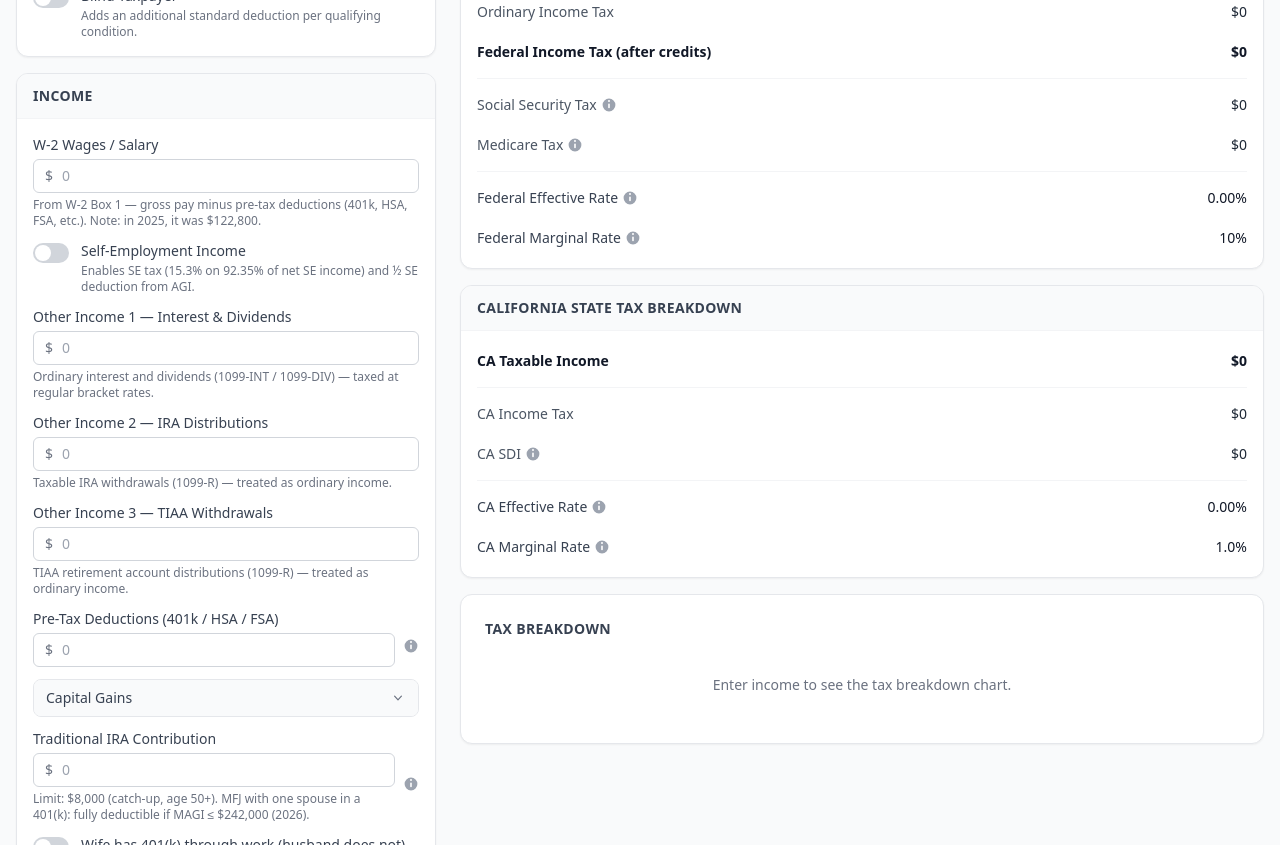
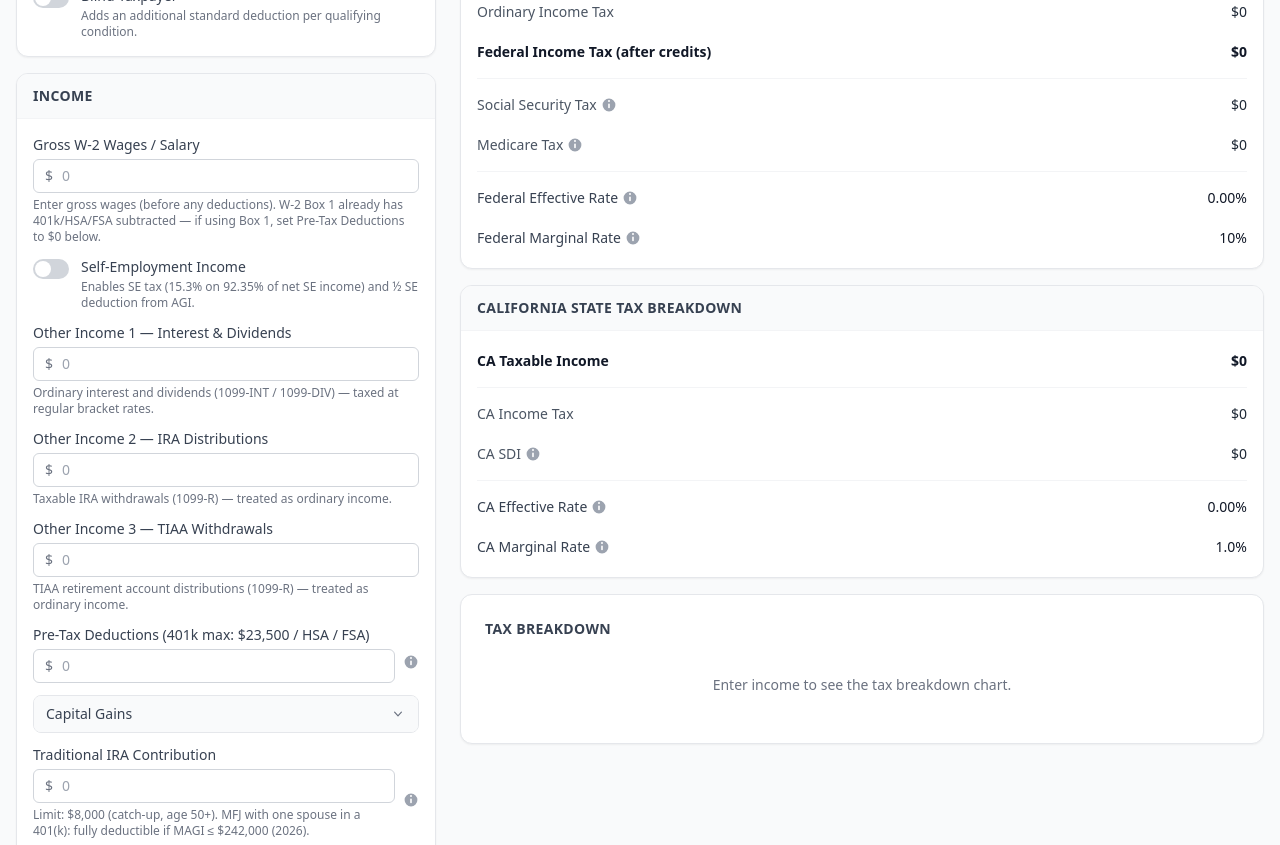
Before and after one commit to jparkley/react-spa-tax-genuis, a React (Vite) app: page / in a window 1280 px wide. Shown: the part 540-1385 px from the top of the page. Built offline with nearby package versions, Linux system fonts and the light colour scheme.

Commit message:
Add 401k contribution limit and clarify gross wages vs Box 1 input

```diff
--- a/src/components/inputs/IncomeSection.tsx
+++ b/src/components/inputs/IncomeSection.tsx
@@ -28,16 +28,17 @@ interface IncomeSectionProps {
   magi: number;
   filingStatus: FilingStatus;
   rothPhaseOut: { start: number; end: number };
+  k401Limit: number;
 }
 
-export function IncomeSection({ inputs, setField, iraContributionLimit, magi, filingStatus, rothPhaseOut }: IncomeSectionProps) {
+export function IncomeSection({ inputs, setField, iraContributionLimit, magi, filingStatus, rothPhaseOut, k401Limit }: IncomeSectionProps) {
   return (
     <SectionCard title="Income">
       <CurrencyInput
-        label="W-2 Wages / Salary"
+        label="Gross W-2 Wages / Salary"
         value={inputs.wages}
         onChange={(v) => setField('wages', v)}
-        helpText="From W-2 Box 1 — gross pay minus pre-tax deductions (401k, HSA, FSA, etc.). Note: in 2025, it was $122,800."
+        helpText="Enter gross wages (before any deductions). W-2 Box 1 already has 401k/HSA/FSA subtracted — if using Box 1, set Pre-Tax Deductions to $0 below."
       />
 
       <Toggle
@@ -87,7 +88,7 @@ export function IncomeSection({ inputs, setField, iraContributionLimit, magi, fi
       <div className="flex items-center gap-1">
         <div className="flex-1">
           <CurrencyInput
-            label="Pre-Tax Deductions (401k / HSA / FSA)"
+            label={`Pre-Tax Deductions (401k max: ${formatCurrency(k401Limit)} / HSA / FSA)`}
             value={inputs.preTaxDeductions}
             onChange={(v) => setField('preTaxDeductions', v)}
           />
--- a/src/components/inputs/InputPanel.tsx
+++ b/src/components/inputs/InputPanel.tsx
@@ -36,6 +36,7 @@ export function InputPanel({ inputs, results, setField, onReset }: InputPanelPro
         magi={results.magi}
         filingStatus={inputs.filingStatus}
         rothPhaseOut={yearData.federal.rothIra.contributionPhaseOut[inputs.filingStatus]}
+        k401Limit={yearData.federal.k401EmployeeLimit}
       />
       <DeductionsSection
         inputs={inputs}
--- a/src/data/taxData.ts
+++ b/src/data/taxData.ts
@@ -174,6 +174,7 @@ export const taxData2026: YearTaxData = {
         qss:    { start: 236000, end: 246000 },
       },
     },
+    k401EmployeeLimit: 23500,
     ira: {
       contributionLimit:      7000,
       catchUpContributionLimit: 8000,
--- a/src/types/tax.types.ts
+++ b/src/types/tax.types.ts
@@ -65,6 +65,8 @@ export interface YearTaxData {
     childTaxCredit: ChildTaxCreditConfig;
     ira: IraConfig;
     rothIra: RothIraConfig;
+    /** Employee 401(k) / 403(b) contribution limit (elective deferral) */
+    k401EmployeeLimit: number;
   };
   california: {
     brackets: Record<FilingStatus, TaxBracket[]>;
```
